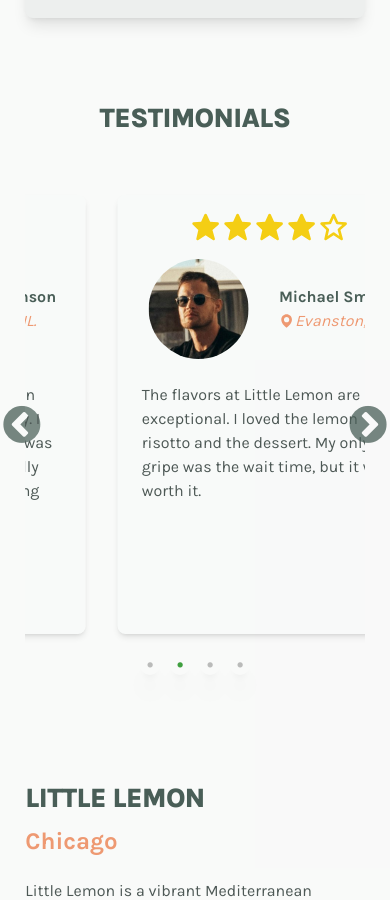
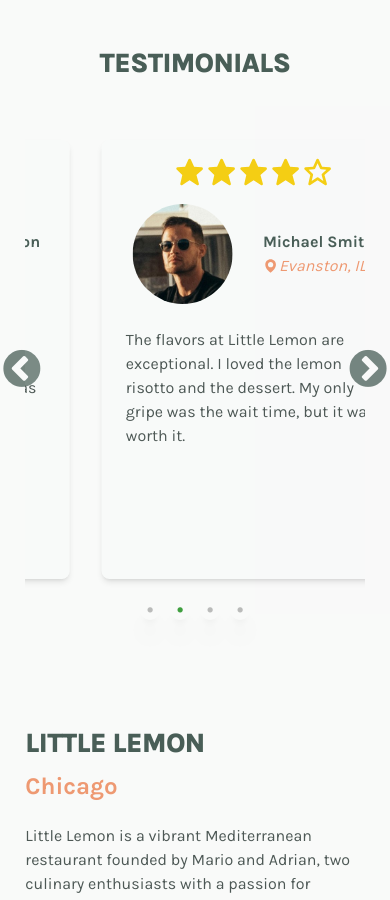
Before and after one commit to GoldieCodes/little-lemon-restaurant, a Next.js app: page / in a window 390 px wide. Shown: the part 2181-3081 px from the top of the page. Built offline with nearby package versions, Linux system fonts and the light colour scheme; no server answers; a web font is replaced by a local one.

Commit message:
still fixing responsiveness issues

```diff
--- a/app/about/page.jsx
+++ b/app/about/page.jsx
@@ -2,7 +2,7 @@
 
 export default function About() {
   return (
-    <main className="wrapper !my-0">
+    <main className="wrapper mt-4">
       <h1 className="border-b-2 border-yellow/45 text-green">
         About Little Lemon
       </h1>
--- a/app/globals.css
+++ b/app/globals.css
@@ -61,7 +61,7 @@
   @apply !bottom-[-25px];
 }
 .slick-list {
-  @apply !p-4;
+  @apply !py-4;
 }
 .slick-track {
   @apply !flex !gap-8;
--- a/app/order-online/page.jsx
+++ b/app/order-online/page.jsx
@@ -20,7 +20,7 @@
   const router = useRouter()
 
   return (
-    <div className="wrapper space-y-4">
+    <div className="wrapper space-y-4 mt-4">
       <h1 className="border-b-2 border-yellow/45 text-green">
         What would you like to order?
       </h1>
--- a/app/page.jsx
+++ b/app/page.jsx
@@ -1,13 +1,11 @@
 import Image from "next/image"
-import MenuItems from "@/components/MenuItems"
-import { menus } from "@/components/MenuItems"
-import { Button } from "@/components/MenuItems"
+import MenuItems, { Button, menus } from "@/components/MenuItems"
 import Reviews from "@/components/Reviews"
 
 export default function Home() {
   return (
     <>
-      <main className="py-[15vh] md:py-0 md:h-[70vh] bg-green">
+      <main className="py-[13vh] md:py-0 md:h-[70vh] bg-green">
         <div className="wrapper flex gap-10 justify-between items-center">
           <div className="md:w-[40%] text-center md:text-start md:place-self-center">
             <h1 className="text-yellow leading-7 text-[4rem] lg:text-3xl">
--- a/app/reservation/page.jsx
+++ b/app/reservation/page.jsx
@@ -77,7 +77,7 @@
   }
 
   return (
-    <div className="wrapper !my-0">
+    <div className="wrapper mt-4">
       <header className="mb-8">
         <h1 className="border-b-2 border-yellow/45 text-green">
           Make a Table Reservation
--- a/components/Background.jsx
+++ b/components/Background.jsx
@@ -7,7 +7,7 @@
 
   return (
     <div
-      className={`relative w-full h-full pt-[12vh] overflow-x-hidden ${
+      className={`relative w-full h-full pt-20 overflow-x-hidden ${
         pageUrl
           ? "bg-[url('/restaurant.jpg')] bg-[black]/60 bg-blend-overlay bg-cover bg-center"
           : "bg-ash/35"
```
